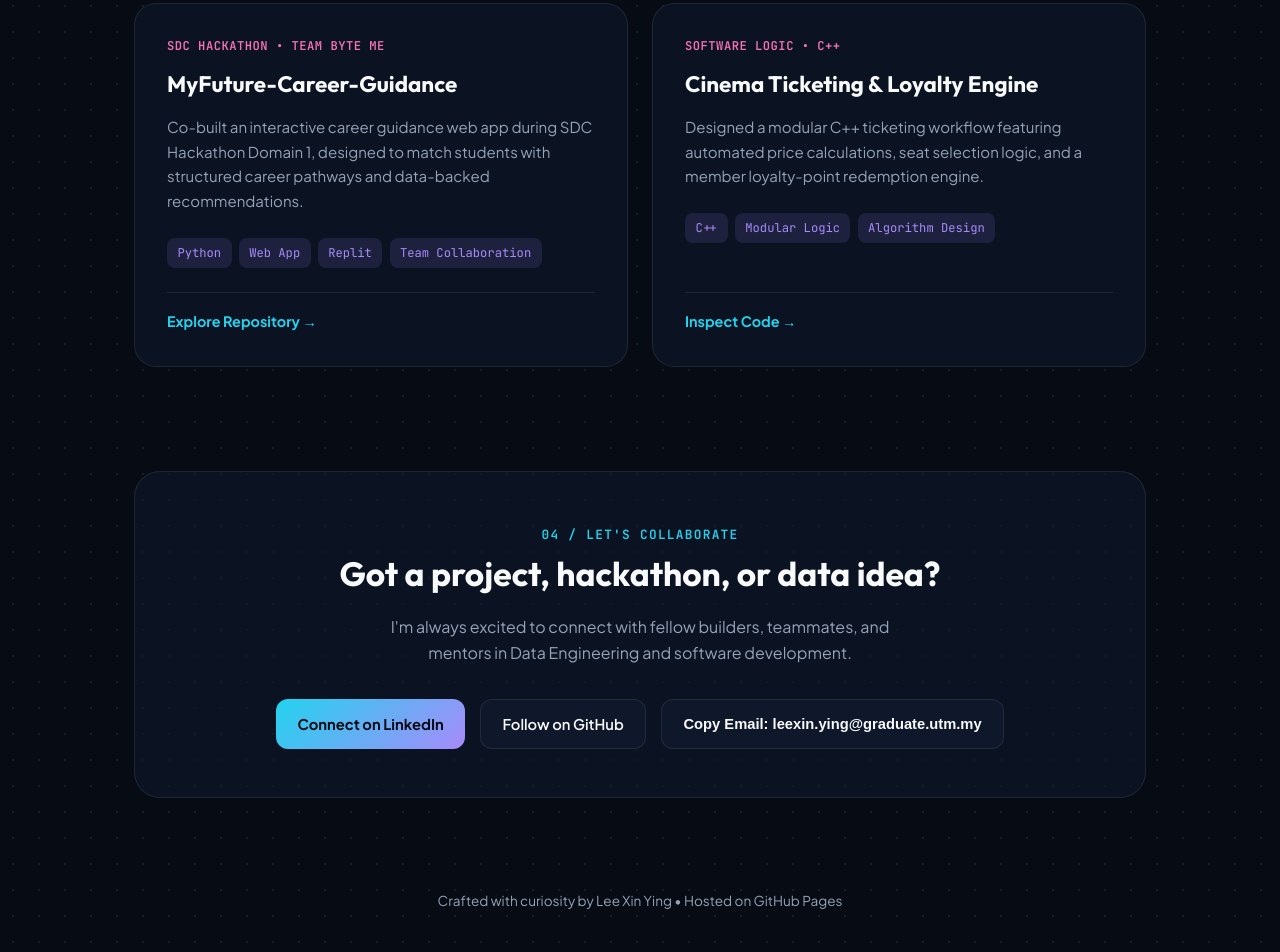
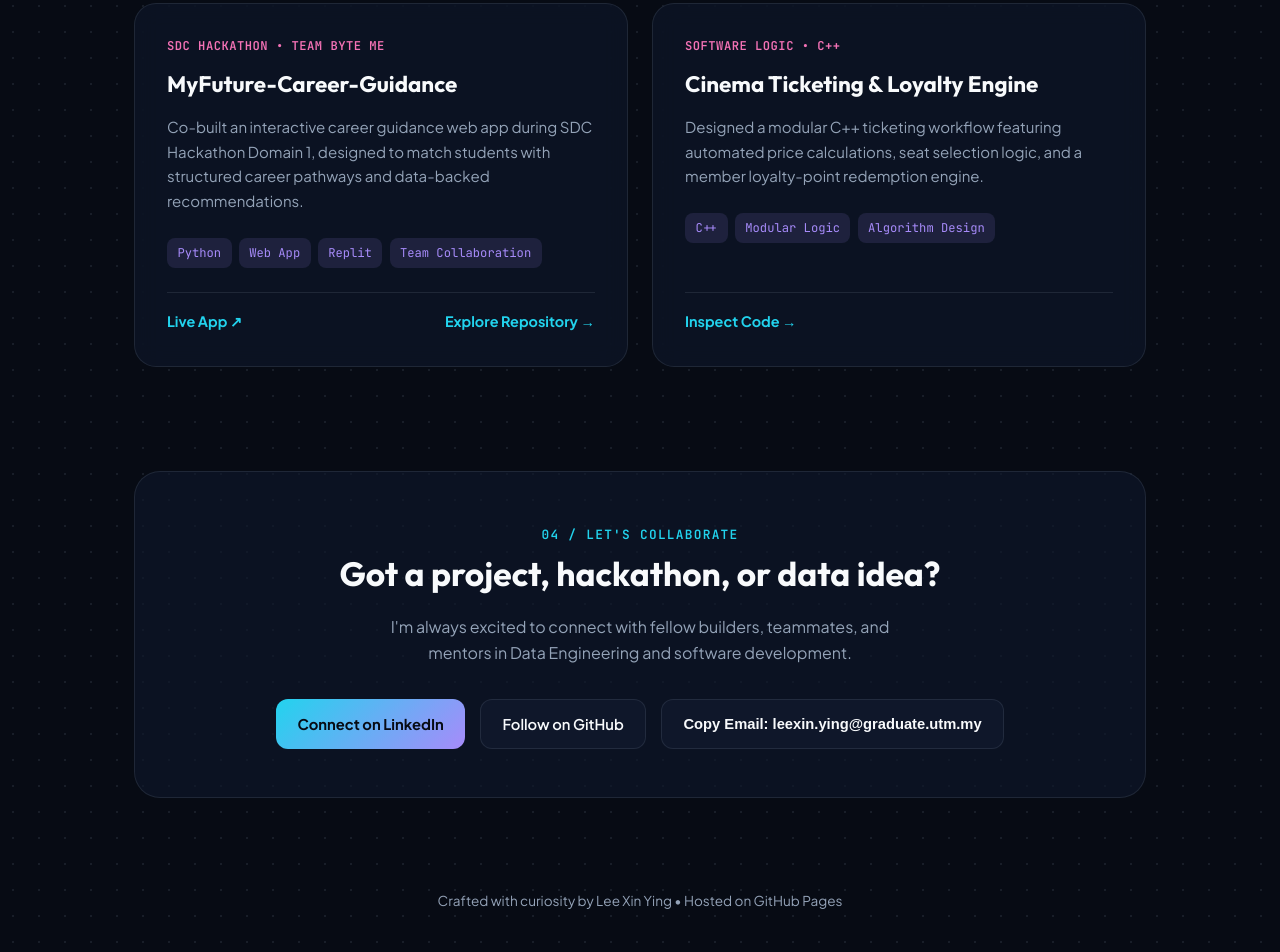
Before and after one commit to xinying313/xinying313.github.io, a plain HTML site: page index.html in a window 1280 px wide. Shown: the part 1905-2857 px from the top of the page. Drawn offline with Linux system fonts and the light colour scheme.

Commit message:
Add links to live app and GitHub repository

```diff
--- a/index.html
+++ b/index.html
@@ -878,6 +878,7 @@
                         </div>
                     </div>
                     <div class="card-footer">
+                        <a href="https://my-future-career-guidance.replit.app" target="_blank" class="card-link">Live App &nearr;</a>
                         <a href="https://github.com/xinying313" target="_blank" class="card-link">Explore Repository &rarr;</a>
                     </div>
                 </article>
```
